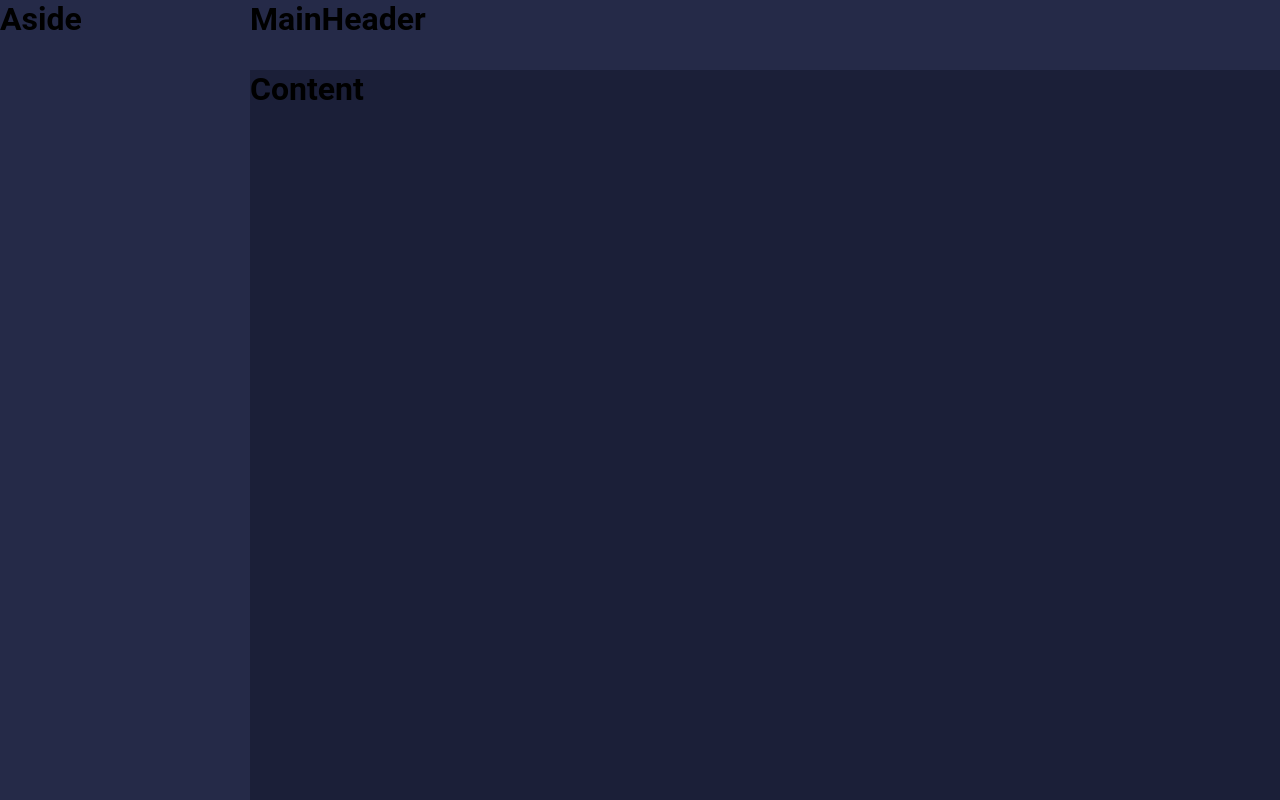
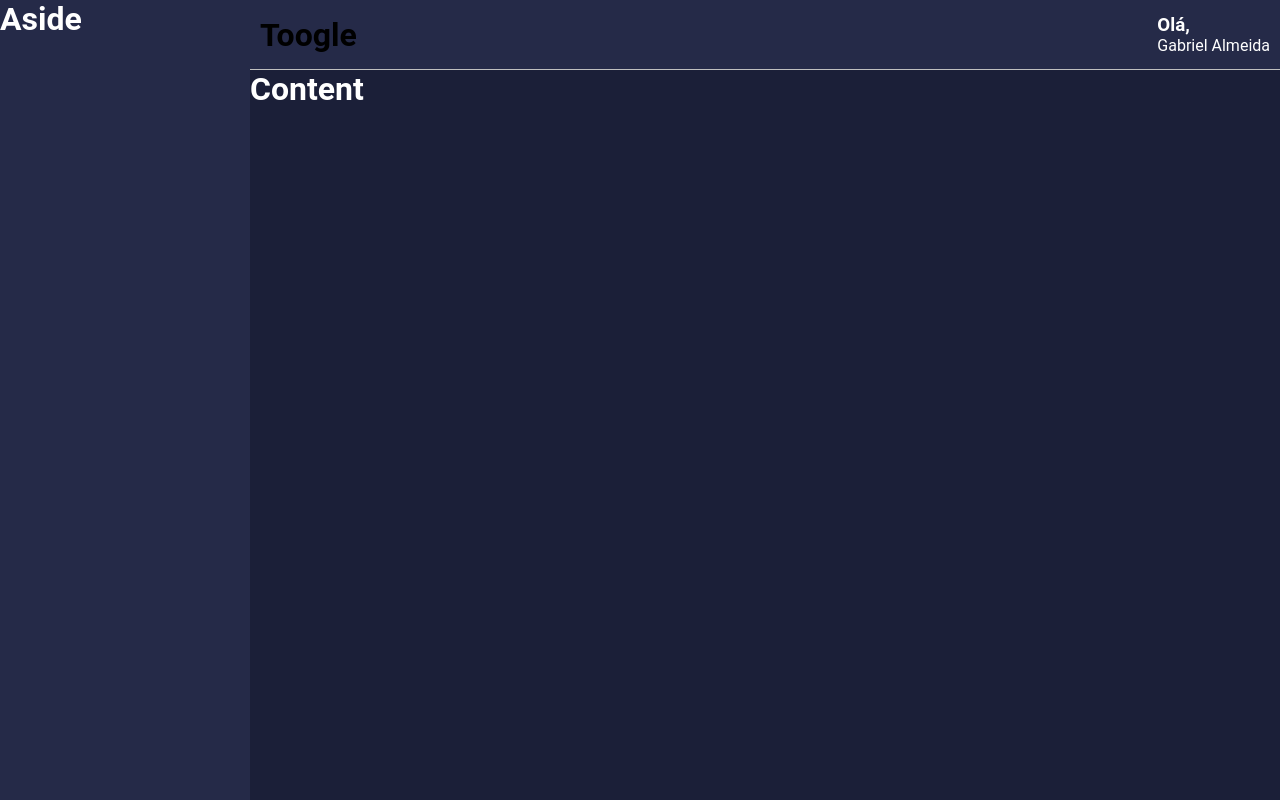
Before and after one commit to GabrielAL-codex/minha-carteira, a React (Create React App) app: page / in a window 1280 px wide. Built offline with nearby package versions, Linux system fonts and the light colour scheme.

Commit message:
Configurando themas e cores para toda aplicaçao

```diff
--- a/src/Components/Aside/styles.ts
+++ b/src/Components/Aside/styles.ts
@@ -2,6 +2,6 @@ import styled from 'styled-components';
 
 export const Container = styled.div`
     grid-area: AS;
-
-    background-color: #252A48;
-`;
+    color: ${props => props.theme.colors.white};
+    background-color: ${props => props.theme.colors.secondary};
+    `;
--- a/src/Components/Content/styles.ts
+++ b/src/Components/Content/styles.ts
@@ -2,6 +2,6 @@ import styled from 'styled-components';
 
 export const Container = styled.div`
     grid-area: CT;
-
-    background-color: #1B1F38;
-`;
+    color: ${props => props.theme.colors.white};
+    background-color: ${props => props.theme.colors.primary};
+    `;
--- a/src/Components/MainHeader/index.tsx
+++ b/src/Components/MainHeader/index.tsx
@@ -1,11 +1,21 @@
 import React from 'react';
 
-import { Container } from './styles';
+import {
+    Container,
+    Profile,
+    Welcome,
+    UserName
+} from './styles';
 
 const MainHeader: React.FC = () => {
     return (
         <Container>
-            <h1>MainHeader</h1>
+            <h1>Toogle</h1>
+
+            <Profile>
+                <Welcome>Olá,</Welcome>
+                <UserName>Gabriel Almeida</UserName>
+            </Profile>
         </Container>
     );
 
--- a/src/Components/MainHeader/styles.ts
+++ b/src/Components/MainHeader/styles.ts
@@ -3,5 +3,20 @@ import styled from 'styled-components';
 export const Container = styled.div`
     grid-area: MH;
 
-    background-color: #252A48;
+    background-color: ${props => props.theme.colors.secondary};
+
+    display: flex;
+    justify-content: space-between;
+    align-items: center;
+
+    padding: 0 10px;
+    border-bottom: 1px solid ${props => props.theme.colors.gray};
 `;
+
+export const Profile = styled.div`
+    color: ${props => props.theme.colors.white};
+`;
+
+export const Welcome = styled.h3``;
+
+export const UserName = styled.span``;
--- a/src/styles/styled.d.ts
+++ b/src/styles/styled.d.ts
@@ -4,7 +4,7 @@ declare module 'styled-components' {
     export interface DefaultTheme {
         title: string;
 
-        color: {
+        colors: {
             primary: string;
             secondary: string;
             tetiary: string;
--- a/src/styles/themes/Dark.ts
+++ b/src/styles/themes/Dark.ts
@@ -1,7 +1,7 @@
 export default {
     title: 'dark',
 
-    color: {
+    colors: {
         primary: '#1B1F38',
         secondary: '#252A48',
         tetiary: '#313862',
--- a/src/styles/themes/Light.ts
+++ b/src/styles/themes/Light.ts
@@ -1,7 +1,7 @@
 export default {
     title: 'Light',
 
-    color: {
+    colors: {
         primary: '#DCDCDC',
         secondary: '#FFF',
         tetiary: '#F5F5F5',
```
Also changed, not shown: src/App.tsx (+4 -3 lines).
